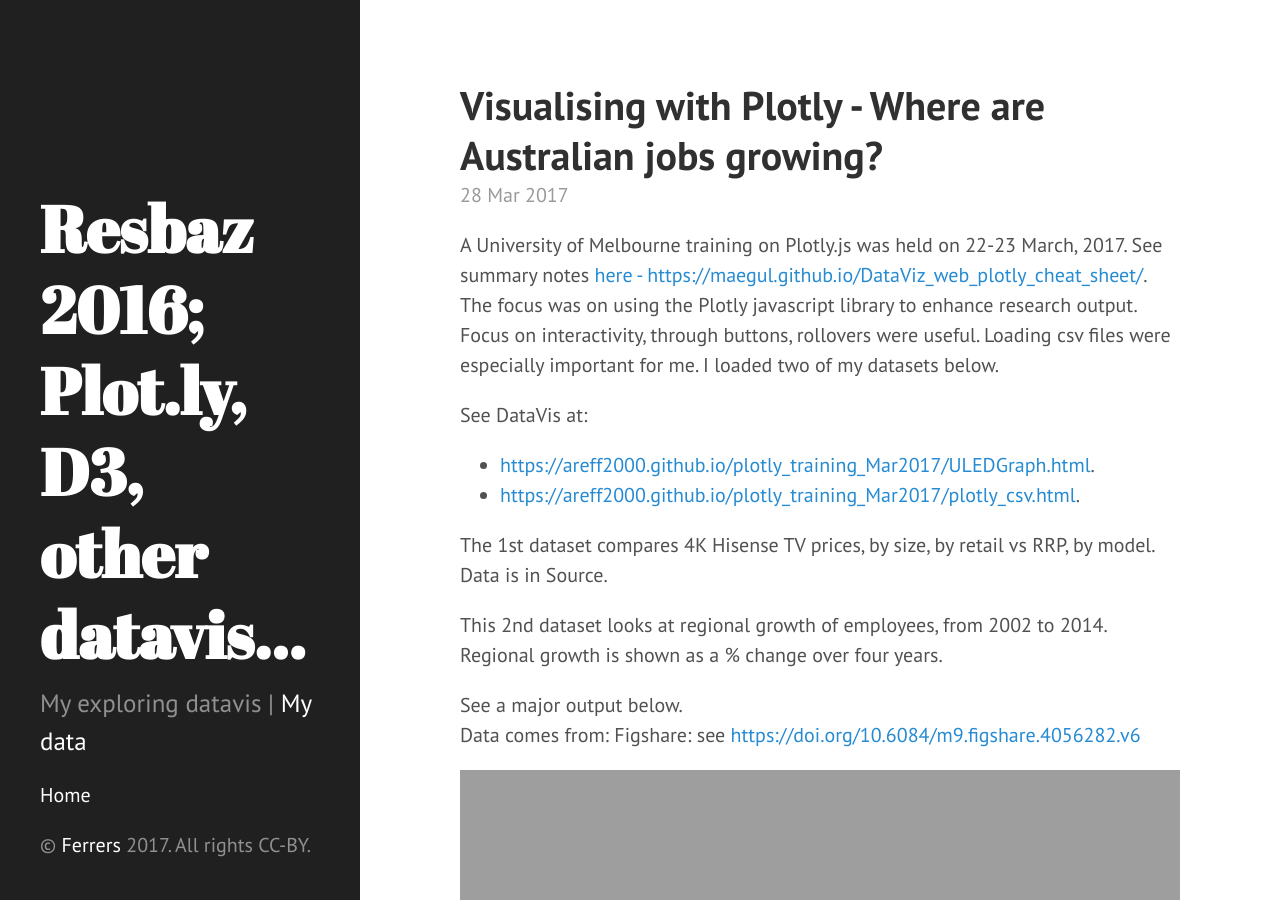
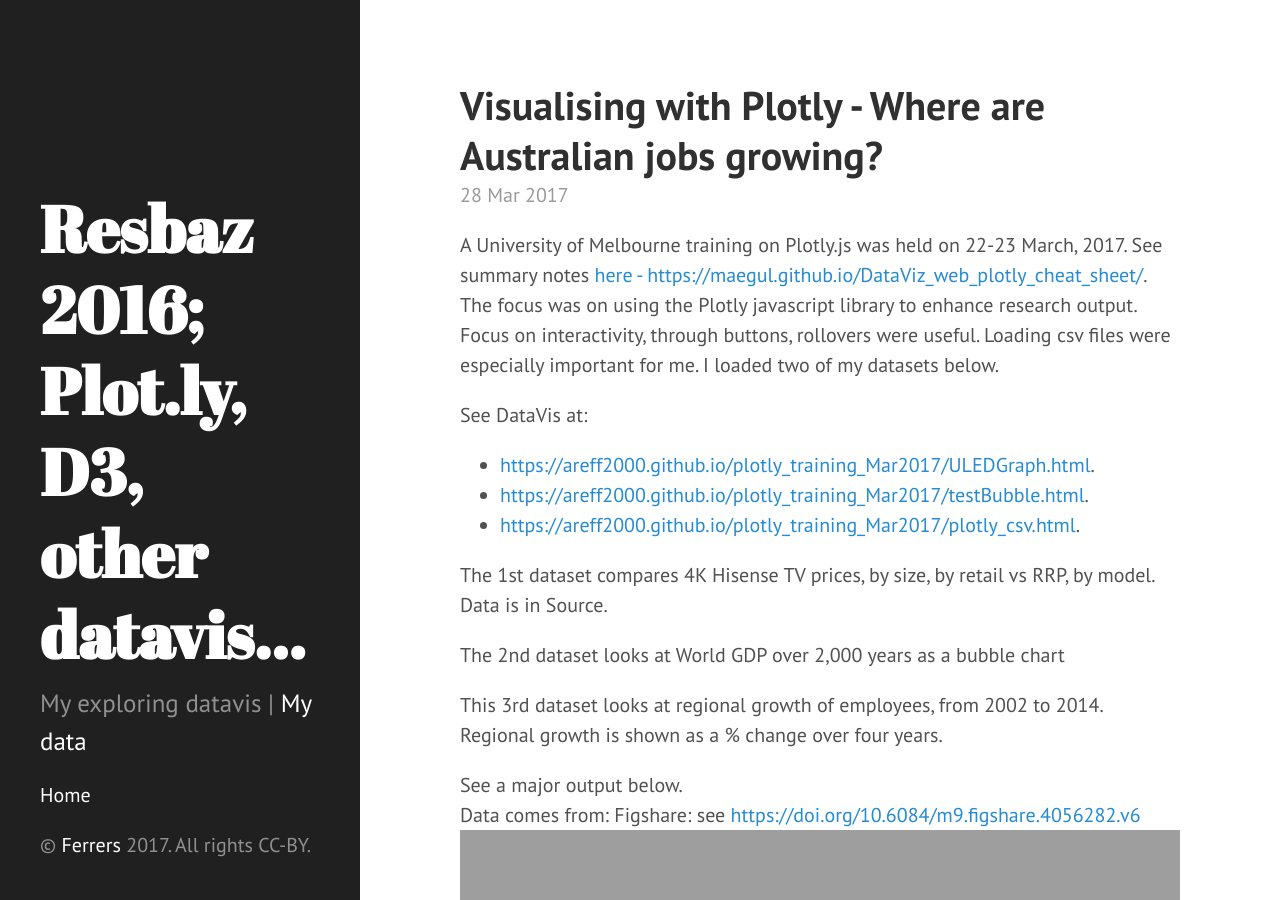
Before and after one commit to areff2000/areff2000.github.io, a Jekyll site: the page built from _posts/2017-03-28-plotly.markdown, in a window 1280 px wide and 900 px high. Built offline with Jekyll 4.4.1, drawn with Linux system fonts in a browser that asks for light colours.

Commit message:
Add bubble chart

```diff
--- a/_posts/2017-03-28-plotly.markdown
+++ b/_posts/2017-03-28-plotly.markdown
@@ -13,13 +13,18 @@ Loading csv files were especially important for me. I loaded two of my datasets
 <ul><li>
 <a href="https://areff2000.github.io/plotly_training_Mar2017/ULEDGraph.html">https://areff2000.github.io/plotly_training_Mar2017/ULEDGraph.html</a>.</li>
 <li>
+<a href="https://areff2000.github.io/plotly_training_Mar2017/testBubble.html">https://areff2000.github.io/plotly_training_Mar2017/testBubble.html</a>.
+</li>
+<li>
 <a href="https://areff2000.github.io/plotly_training_Mar2017/plotly_csv.html">https://areff2000.github.io/plotly_training_Mar2017/plotly_csv.html</a>.
 </li>
+
 </ul>
 </p>
 
 <p>The 1st dataset compares 4K Hisense TV prices, by size, by retail vs RRP, by model. Data is in Source.</p>
-<p>This 2nd dataset looks at regional growth of employees, from 2002 to 2014.
+<p>The 2nd dataset looks at World GDP over 2,000 years as a bubble chart
+<p>This 3rd dataset looks at regional growth of employees, from 2002 to 2014.
 Regional growth is shown as a % change over four years.</p>
 
 See a major output below.<br>
```
